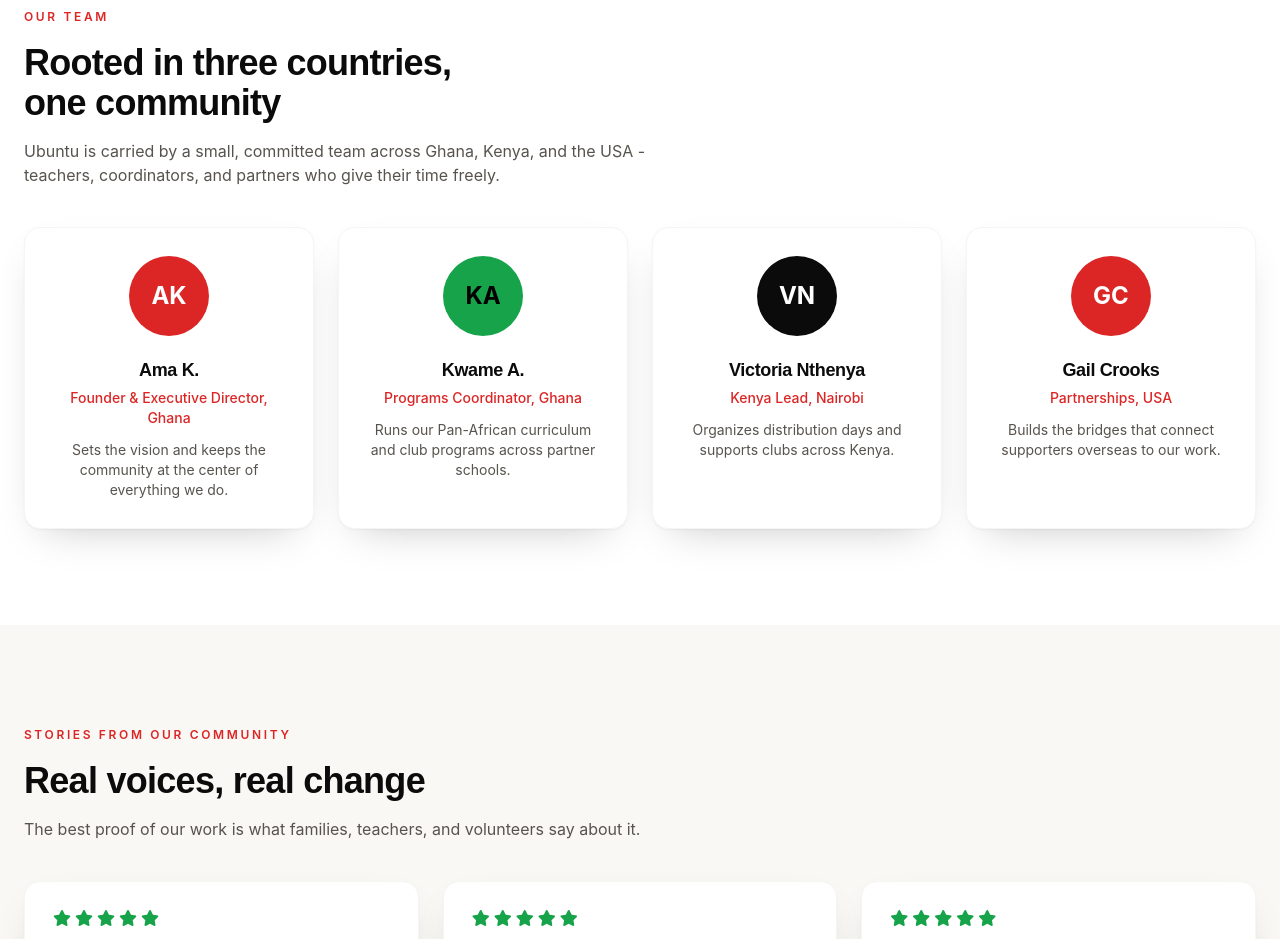
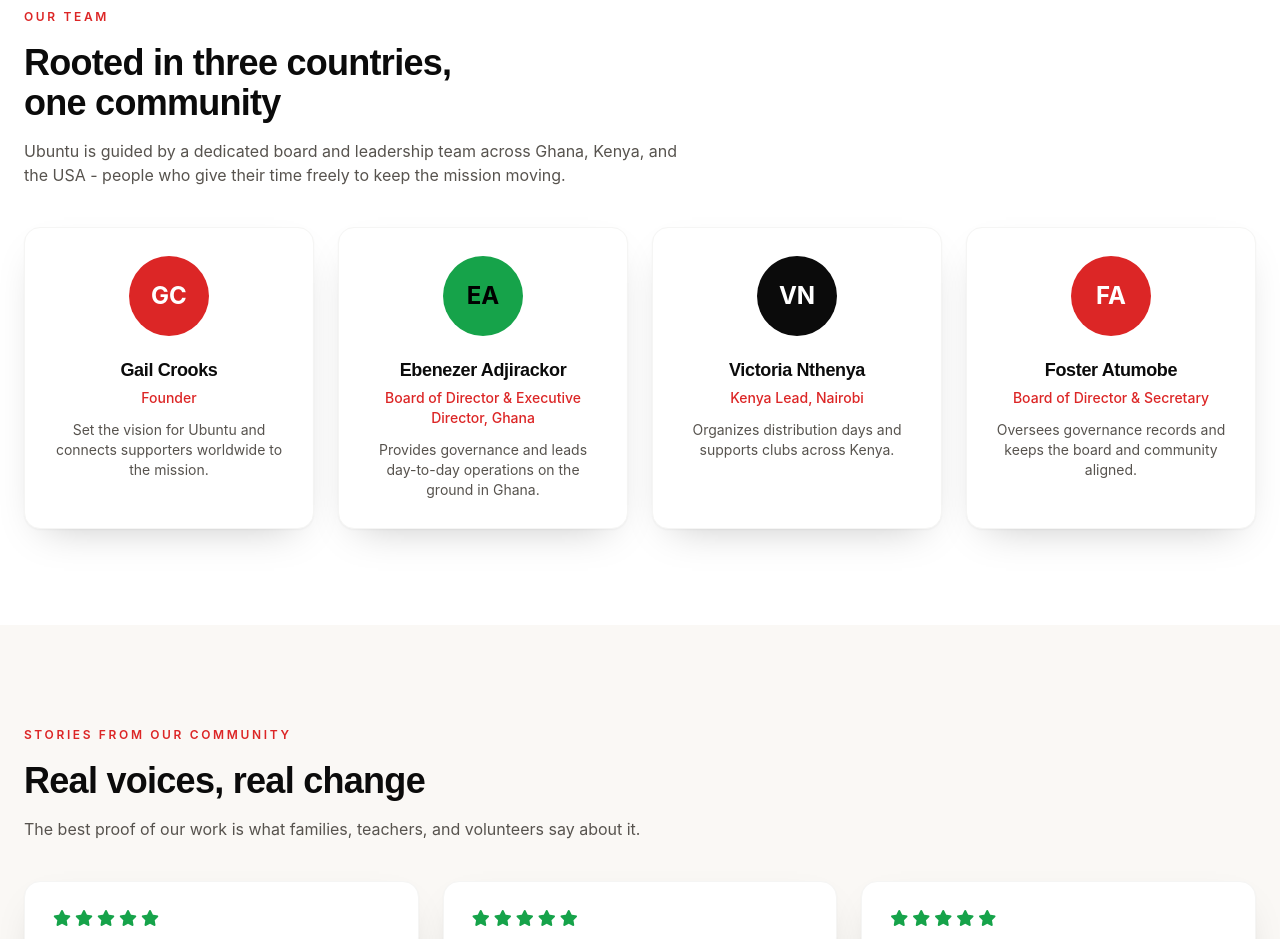
Before and after one commit to kixel-dkc/NGO, a website: page index.html in a window 1280 px wide. Shown: the part 1770-2709 px from the top of the page. Drawn offline with Linux system fonts and the light colour scheme.

Commit message:
Update team: Gail Crooks as Founder; add Ebenezer Adjirackor and Foster Atumobe

```diff
--- a/index.html
+++ b/index.html
@@ -204,21 +204,21 @@
             <div class="max-w-2xl">
                 <span class="eyebrow text-red-600">Our Team</span>
                 <h2 class="mt-4 text-3xl md:text-4xl font-bold text-ink">Rooted in three countries, one community</h2>
-                <p class="mt-4 text-stone-600">Ubuntu is carried by a small, committed team across Ghana, Kenya, and the USA - teachers, coordinators, and partners who give their time freely.</p>
+                <p class="mt-4 text-stone-600">Ubuntu is guided by a dedicated board and leadership team across Ghana, Kenya, and the USA - people who give their time freely to keep the mission moving.</p>
             </div>
 
             <div class="mt-10 grid grid-cols-1 sm:grid-cols-2 lg:grid-cols-4 gap-6">
                 <div class="rounded-2xl bg-white border border-stone-100 shadow-card p-7 text-center">
-                    <div class="mx-auto w-20 h-20 rounded-full bg-red-600 flex items-center justify-center text-2xl font-bold text-white">AK</div>
-                    <h3 class="mt-5 text-lg font-bold text-ink">Ama K.</h3>
-                    <p class="mt-1 text-sm text-red-600 font-medium">Founder &amp; Executive Director, Ghana</p>
-                    <p class="mt-3 text-sm text-stone-600">Sets the vision and keeps the community at the center of everything we do.</p>
+                    <div class="mx-auto w-20 h-20 rounded-full bg-red-600 flex items-center justify-center text-2xl font-bold text-white">GC</div>
+                    <h3 class="mt-5 text-lg font-bold text-ink">Gail Crooks</h3>
+                    <p class="mt-1 text-sm text-red-600 font-medium">Founder</p>
+                    <p class="mt-3 text-sm text-stone-600">Set the vision for Ubuntu and connects supporters worldwide to the mission.</p>
                 </div>
                 <div class="rounded-2xl bg-white border border-stone-100 shadow-card p-7 text-center">
-                    <div class="mx-auto w-20 h-20 rounded-full bg-green-600 flex items-center justify-center text-2xl font-bold text-black">KA</div>
-                    <h3 class="mt-5 text-lg font-bold text-ink">Kwame A.</h3>
-                    <p class="mt-1 text-sm text-red-600 font-medium">Programs Coordinator, Ghana</p>
-                    <p class="mt-3 text-sm text-stone-600">Runs our Pan-African curriculum and club programs across partner schools.</p>
+                    <div class="mx-auto w-20 h-20 rounded-full bg-green-600 flex items-center justify-center text-2xl font-bold text-black">EA</div>
+                    <h3 class="mt-5 text-lg font-bold text-ink">Ebenezer Adjirackor</h3>
+                    <p class="mt-1 text-sm text-red-600 font-medium">Board of Director &amp; Executive Director, Ghana</p>
+                    <p class="mt-3 text-sm text-stone-600">Provides governance and leads day-to-day operations on the ground in Ghana.</p>
                 </div>
                 <div class="rounded-2xl bg-white border border-stone-100 shadow-card p-7 text-center">
                     <div class="mx-auto w-20 h-20 rounded-full bg-ink flex items-center justify-center text-2xl font-bold text-white">VN</div>
@@ -227,10 +227,10 @@
                     <p class="mt-3 text-sm text-stone-600">Organizes distribution days and supports clubs across Kenya.</p>
                 </div>
                 <div class="rounded-2xl bg-white border border-stone-100 shadow-card p-7 text-center">
-                    <div class="mx-auto w-20 h-20 rounded-full bg-red-600 flex items-center justify-center text-2xl font-bold text-white">GC</div>
-                    <h3 class="mt-5 text-lg font-bold text-ink">Gail Crooks</h3>
-                    <p class="mt-1 text-sm text-red-600 font-medium">Partnerships, USA</p>
-                    <p class="mt-3 text-sm text-stone-600">Builds the bridges that connect supporters overseas to our work.</p>
+                    <div class="mx-auto w-20 h-20 rounded-full bg-red-600 flex items-center justify-center text-2xl font-bold text-white">FA</div>
+                    <h3 class="mt-5 text-lg font-bold text-ink">Foster Atumobe</h3>
+                    <p class="mt-1 text-sm text-red-600 font-medium">Board of Director &amp; Secretary</p>
+                    <p class="mt-3 text-sm text-stone-600">Oversees governance records and keeps the board and community aligned.</p>
                 </div>
             </div>
         </div>
```
